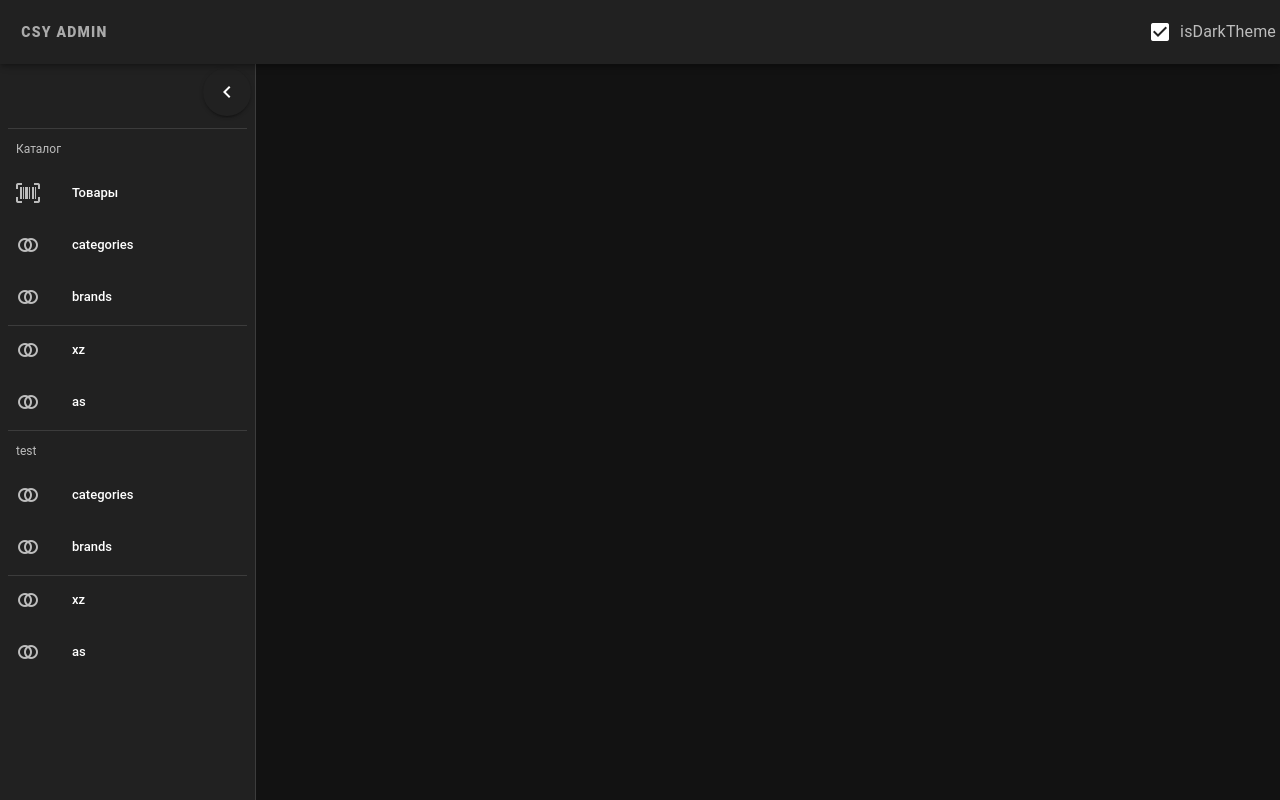
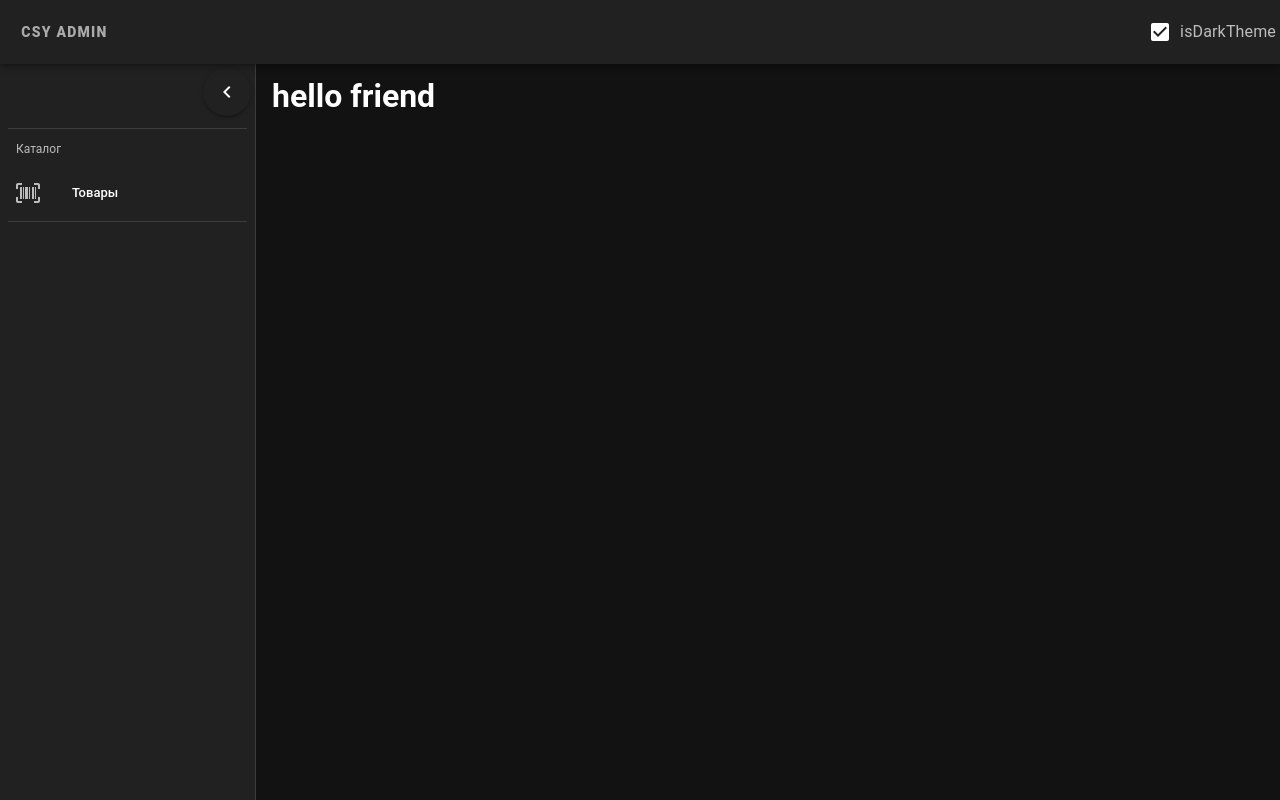
Before and after one commit to dmitriev-dmitrii/csy-admin-ui, a Vue app: page / in a window 1280 px wide. Built offline with nearby package versions, Linux system fonts and the light colour scheme.

Commit message:
fix router params

```diff
--- a/package.json
+++ b/package.json
@@ -7,7 +7,7 @@
   "license": "ISC",
   "scripts": {
     "dev": "webpack serve --env  mode=development",
-    "build:dev": "webpack",
+    "build:dev": "webpack  --env  mode=development",
     "build:prod": "webpack --env mode=production"
   },
   "devDependencies": {
@@ -31,12 +31,12 @@
     "vue-style-loader": "4.1.3",
     "webpack": "5.75.0",
     "webpack-cli": "5.0.1",
-    "webpack-dev-server": "4.11.1"
+    "webpack-dev-server": "4.11.1",
+    "vuetify": "^3.1.2"
   },
   "dependencies": {
     "vue": "3.2.45",
     "vue-router": "4.1.6",
-    "vuetify": "^3.1.2",
     "vuex": "4.1.0"
   }
 }
--- a/src/App.vue
+++ b/src/App.vue
@@ -3,7 +3,7 @@
 
     <v-app-bar>
 
-      <v-btn variant="plain" :ripple="false" to="/" class="text-decoration-none font-weight-black">csy admin</v-btn>
+      <v-btn variant="plain" :ripple="false" :to="{name:'Home'}" class="text-decoration-none font-weight-black">csy admin</v-btn>
 
       <template v-slot:append>
         <v-checkbox hide-details  label="isDarkTheme" v-model="isDarkTheme"/>
--- a/src/components/AppNavigationBar/index.vue
+++ b/src/components/AppNavigationBar/index.vue
@@ -15,12 +15,12 @@
       <template v-if="i.items">
         <v-divider/>
         <v-list-subheader v-if="i.title" class="px-0">{{i.title}}</v-list-subheader>
-      <v-list-item v-for="listItem in i.items" :key="listItem.route" :prepend-icon="listItem.icon" :title="listItem.label"  :to="listItem.route"/>
+      <v-list-item v-for="listItem in i.items" :key="listItem.routeName" :prepend-icon="listItem.icon" :title="listItem.label"  :to="{name:listItem.routeName}"/>
       <v-divider v-if="i.title"/>
       </template>
 
       <template v-else >
-        <v-list-item  :key="i.route" :prepend-icon="i.icon" :title="i.label"  :to="i.route"/>
+        <v-list-item  :key="i.routeName" :prepend-icon="i.icon" :title="i.label"  :to="{name:i.routeName}"/>
       </template>
       </template>
     </v-list>
@@ -42,15 +42,15 @@ export default {
   setup () {
     function NavItem(item) {
       this.icon = item.icon || 'mdi-set-none'
-      this.route = item.route || ''
+      this.routeName = item.routeName || ''
       this.permission = item.permission || ''
-      this.label = item.label || this.route
+      this.label = item.label || this.routeName
     }
     const catalogNavArr = []
 
     navItemsList.forEach((i)=>{
 
-      if (i.route) {
+      if (i.routeName) {
 
         catalogNavArr.push  (new NavItem(i))
         return
--- a/src/components/AppNavigationBar/navItemsList.js
+++ b/src/components/AppNavigationBar/navItemsList.js
@@ -5,52 +5,52 @@ export default [
         items : [
             {
                 icon: 'mdi-barcode-scan',
-                route : 'products',
+                routeName : 'ProductsList',
                 label:'Товары',
                 permission:'products',
             },
-            {
-                route : 'categories',
-            },
-            {
-                route : 'brands',
-            }
+            // {
+            //     route : 'categories',
+            // },
+            // {
+            //     route : 'brands',
+            // }
         ]
     },
-    {
-        icon: '',
-        route : 'xz',
-        label:'xz',
-        permission:'xz',
-    },
-    {
-        icon: '',
-        route : 'as',
-        label:'as',
-        permission:'as',
-    },
-    {
-        title : 'test',
-        items : [
-
-            {
-                route : 'categories',
-            },
-            {
-                route : 'brands',
-            }
-        ]
-    },
-    {
-        icon: '',
-        route : 'xz',
-        label:'xz',
-        permission:'xz',
-    },
-    {
-        icon: '',
-        route : 'as',
-        label:'as',
-        permission:'as',
-    }
+    // {
+    //     icon: '',
+    //     route : 'xz',
+    //     label:'xz',
+    //     permission:'xz',
+    // },
+    // {
+    //     icon: '',
+    //     route : 'as',
+    //     label:'as',
+    //     permission:'as',
+    // },
+    // {
+    //     title : 'test',
+    //     items : [
+    //
+    //         {
+    //             route : 'categories',
+    //         },
+    //         {
+    //             route : 'brands',
+    //         }
+    //     ]
+    // },
+    // {
+    //     icon: '',
+    //     route : 'xz',
+    //     label:'xz',
+    //     permission:'xz',
+    // },
+    // {
+    //     icon: '',
+    //     route : 'as',
+    //     label:'as',
+    //     permission:'as',
+    // }
 ]
--- a/src/components/products/ProductsListDataTable.vue
+++ b/src/components/products/ProductsListDataTable.vue
@@ -1,5 +1,7 @@
 <template>
-table
+<v-table>
+
+</v-table>
 </template>
 
 <script>
--- a/src/router/index.js
+++ b/src/router/index.js
@@ -1,13 +1,13 @@
 
-import Welcome from "@/views/Welcome.vue";
+import Home from "@/views/Home.vue";
 import Error from "@/views/Error.vue";
 import ProductsRoutes from "./products";
 
 const routes = [
   {
     path: "/",
-    name: "Welcome",
-    component: Welcome,
+    name: "Home",
+    component: Home,
   },
 
   {
@@ -17,4 +17,4 @@ const routes = [
   },
 ];
 
-export default  [routes,...ProductsRoutes];
+export default  [...ProductsRoutes,...routes];
```
Also changed, not shown: src/views/Products/List.vue (+4 -3 lines), src/views/Home.vue (renamed from src/views/Welcome.vue).
